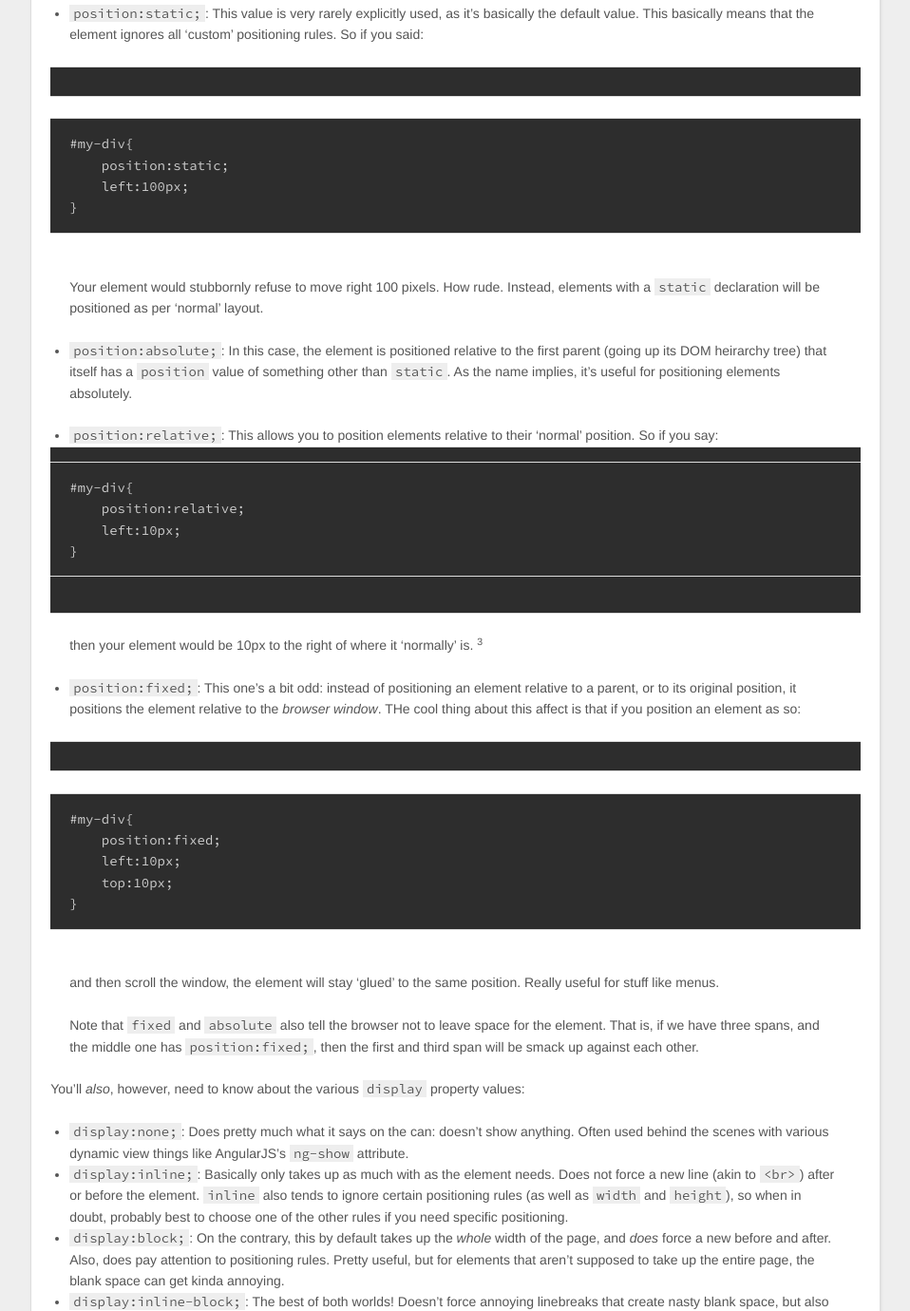
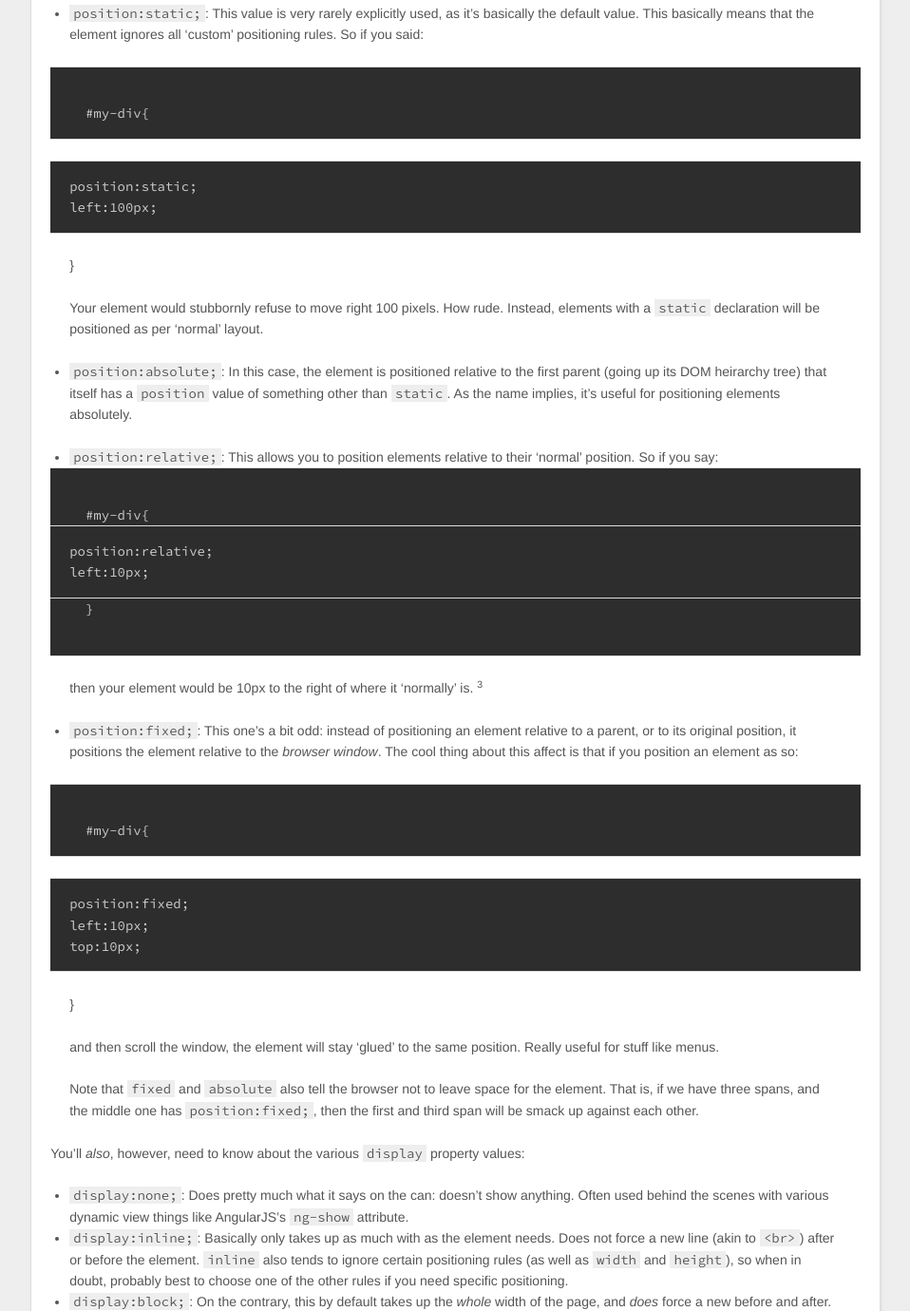
Before and after one commit to Newms34/newms34.github.io, a plain HTML site: page 2017/03/12/CSS-3d/index.html in a window 1280 px wide. Shown: the part 2884-4264 px from the top of the page at 95% size, without its empty margins (8-966 px from the left). Drawn offline with nearby package versions, Linux system fonts and the light colour scheme.

Commit message:
Site updated: 2017-03-12 20:47:14

```diff
--- a/2017/03/12/CSS-3d/index.html
+++ b/2017/03/12/CSS-3d/index.html
@@ -35,7 +35,7 @@ Alternatives and When to Use
 
 
 IntroductionCascading">
-<meta property="og:updated_time" content="2017-03-13T00:45:08.395Z">
+<meta property="og:updated_time" content="2017-03-13T00:47:09.556Z">
 <meta name="twitter:card" content="summary">
 <meta name="twitter:title" content="CSS in 3d">
 <meta name="twitter:description" content="CSS in 3d
@@ -189,27 +189,21 @@ IntroductionCascading">
 <hr>
 <h2 id="Review-of-CSS-Positioning"><a href="#Review-of-CSS-Positioning" class="headerlink" title="Review of CSS Positioning"></a>Review of CSS Positioning</h2><p>If you ever wanna position <em>anything</em> with CSS, you’ll need to know about the four different types of positioning, via the eponymous <code>position</code> property.</p>
 <ul>
-<li><p><code>position:static;</code>: This value is very rarely explicitly used, as it’s basically the default value. This basically means that the element ignores all ‘custom’ positioning rules. So if you said:<br>  <pre></pre></p>
-<pre><code>#my-div{
-    position:static;
-    left:100px;
-}
-</code></pre><p>  <br>  Your element would stubbornly refuse to move right 100 pixels. How rude. Instead, elements with a <code>static</code> declaration will be positioned as per ‘normal’ layout.</p>
+<li><p><code>position:static;</code>: This value is very rarely explicitly used, as it’s basically the default value. This basically means that the element ignores all ‘custom’ positioning rules. So if you said:<br>  <pre><br>  #my-div{</pre></p>
+<pre><code>position:static;
+left:100px;
+</code></pre><p>  }<br>  <br>  Your element would stubbornly refuse to move right 100 pixels. How rude. Instead, elements with a <code>static</code> declaration will be positioned as per ‘normal’ layout.</p>
 </li>
 <li><p><code>position:absolute;</code>: In this case, the element is positioned relative to the first parent (going up its DOM heirarchy tree) that itself has a <code>position</code> value of something other than <code>static</code>. As the name implies, it’s useful for positioning elements absolutely.  </p>
 </li>
-<li><code>position:relative;</code>: This allows you to position elements relative to their ‘normal’ position. So if you say:<br>  <pre><pre><code>#my-div{
-    position:relative;
-    left:10px;
-}
-</code></pre>  </pre><br>  then your element would be 10px to the right of where it ‘normally’ is. <sup>3</sup> </li>
-<li><p><code>position:fixed;</code>: This one’s a bit odd: instead of positioning an element relative to a parent, or to its original position, it positions the element relative to the <em>browser window</em>. THe cool thing about this affect is that if you position an element as so:<br>  <pre></pre></p>
-<pre><code>#my-div{
-    position:fixed;
-    left:10px;
-    top:10px;
-}
-</code></pre><p>  <br>  and then scroll the window, the element will stay ‘glued’ to the same position. Really useful for stuff like menus.</p>
+<li><code>position:relative;</code>: This allows you to position elements relative to their ‘normal’ position. So if you say:<br>  <pre><br>  #my-div{<pre><code>position:relative;
+left:10px;
+</code></pre>  }<br>  </pre><br>  then your element would be 10px to the right of where it ‘normally’ is. <sup>3</sup> </li>
+<li><p><code>position:fixed;</code>: This one’s a bit odd: instead of positioning an element relative to a parent, or to its original position, it positions the element relative to the <em>browser window</em>. The cool thing about this affect is that if you position an element as so:<br><pre><br>  #my-div{</pre></p>
+<pre><code>position:fixed;
+left:10px;
+top:10px;
+</code></pre><p>  }<br><br>and then scroll the window, the element will stay ‘glued’ to the same position. Really useful for stuff like menus.</p>
 <p>Note that <code>fixed</code> and <code>absolute</code> also tell the browser not to leave space for the element. That is, if we have three spans, and the middle one has <code>position:fixed;</code>, then the first and third span will be smack up against each other.</p>
 </li>
 </ul>
```
Also changed, not shown: index.html (+12 -18 lines).
